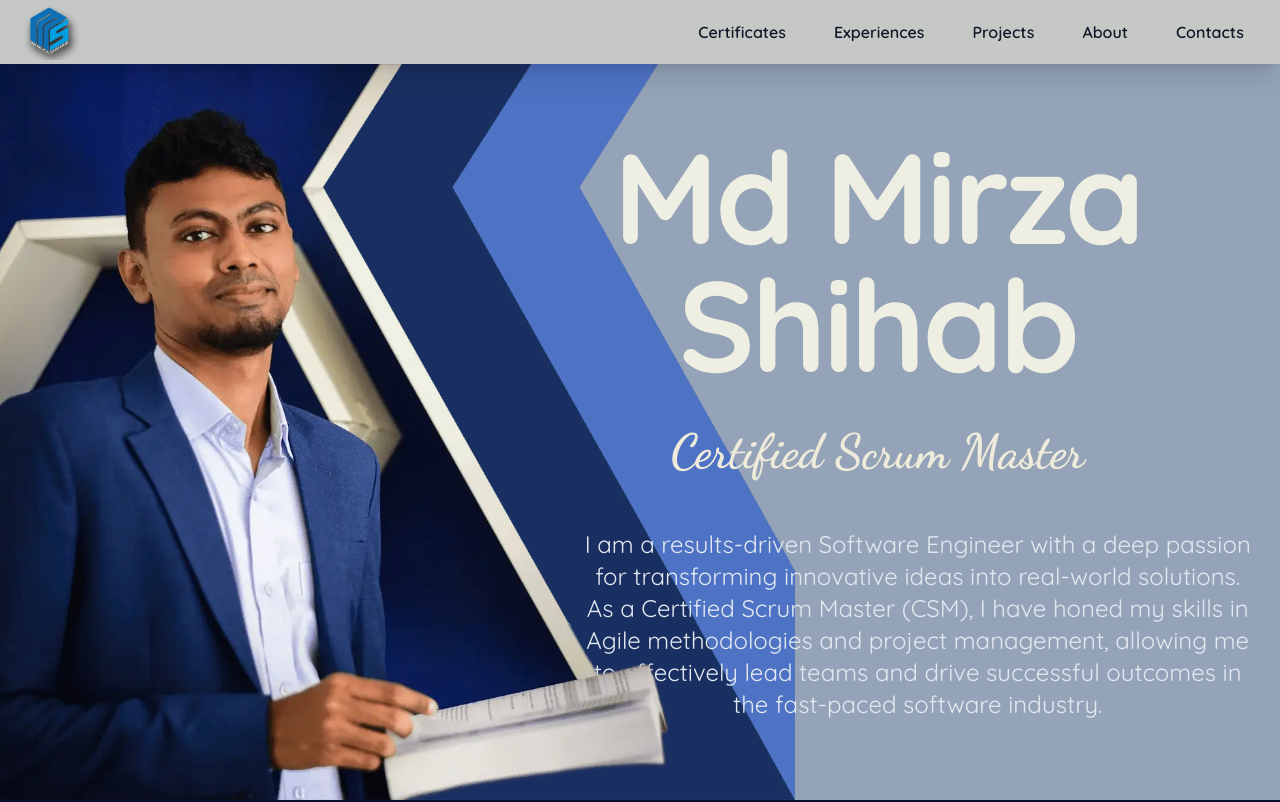
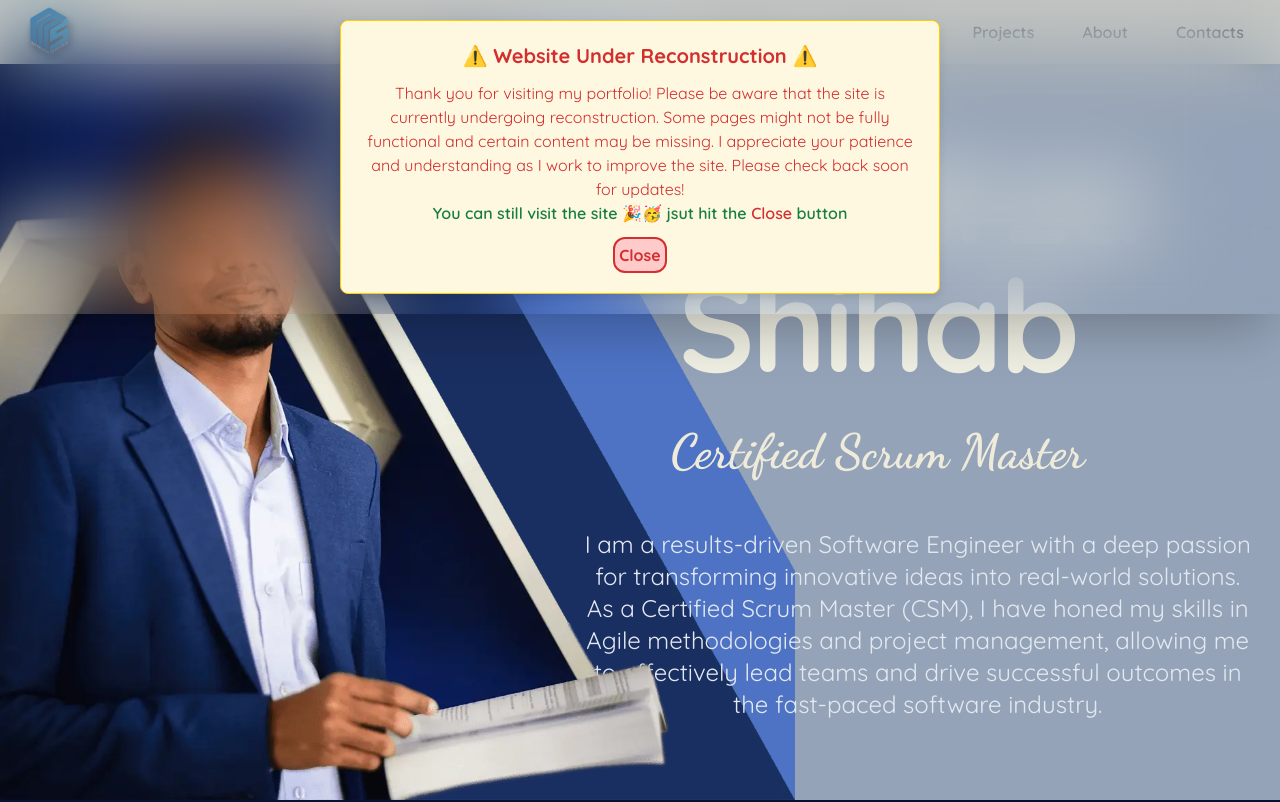
Before and after one commit to MdMirzaShihab/MyPortfolio, a React (Vite) app: page / in a window 1280 px wide. Shown: the top 802 px of the page. Built offline with nearby package versions, Linux system fonts and the light colour scheme.

Commit message:
alert popup added

```diff
--- /dev/null
+++ b/src/components/Alert.jsx
@@ -0,0 +1,25 @@
+import React, { useEffect, useState } from 'react';
+
+
+const Alert = () => {
+    const [showAlert, setShowAlert] = useState(true);
+
+    const handleClose = () => {
+      setShowAlert(false);
+    };
+
+    if (!showAlert) return null;
+
+    return (
+      <div className="alert-container backdrop-blur-2xl shadow-2xl">
+        <div className="alert">
+          <h2 className=' font-bold'>⚠️ Website Under Reconstruction ⚠️</h2>
+          <p className='warning-details'>Thank you for visiting my portfolio! Please be aware that the site is currently undergoing reconstruction. Some pages might not be fully functional and certain content may be missing. I appreciate your patience and understanding as I work to improve the site. Please check back soon for updates!</p>
+          <p className=' text-green-700 font-semibold'>You can still visit the site 🎉🥳 jsut hit the <span className='text-[#d32f2f]'>Close</span> button</p>
+          <button className="close-button mt-3 bg-red-200 border-2 border-[#d32f2f] p-1 rounded-xl font-bold" onClick={handleClose}>Close</button>
+        </div>
+      </div>
+    );
+  };
+
+  export default Alert;
--- a/src/components/index.js
+++ b/src/components/index.js
@@ -7,6 +7,7 @@ import Experience from "./Experience";
 import Error from "./Error";
 import Badge from "./Badge";
 import Projects from "./Projects";
+import Alert from "./Alert";
 
 
 export {
@@ -19,4 +20,5 @@ export {
   Hero,
   Badge,
   Projects,
+  Alert,
 };
--- a/src/index.css
+++ b/src/index.css
@@ -14,3 +14,43 @@
     visibility: hidden;
     transition: opacity 1s ease, visibility 1s ease;
   }
+
+  /* Alert page CSS */.alert-container {
+  position: fixed;
+  top: 0;
+  left: 0;
+  width: 100%;
+  z-index: 1000;
+  display: flex;
+  justify-content: center;
+  align-items: center;
+}
+
+.alert {
+  max-width: 600px;
+  margin: 20px;
+  padding: 20px;
+  border: 1px solid #ffcc00;
+  background-color: #fff8e1;
+  color: #d32f2f;
+  text-align: center;
+  border-radius: 8px;
+  box-shadow: 0 4px 8px rgba(0, 0, 0, 0.1);
+  position: relative;
+}
+
+.alert h2 {
+  margin: 0 0 10px;
+  font-size: 20px;
+}
+
+.warning-details {
+  margin: 0;
+  font-size: 16px;
+  line-height: 1.5;
+}
+
+.close-button {
+  cursor: pointer;
+  color: #d32f2f;
+}
--- a/src/main.jsx
+++ b/src/main.jsx
@@ -7,7 +7,8 @@ import {
   About,
   Certificates,
   Experience,
-  Error
+  Error,
+  Alert,
 
 } from "./components";
 import LocomotiveScroll from 'locomotive-scroll';
@@ -18,6 +19,7 @@ const App = () => {
   const locomotiveScroll = new LocomotiveScroll();
   return (
     <div>
+      <Alert />
       <Nav />
       <Outlet />
     </div>
```
